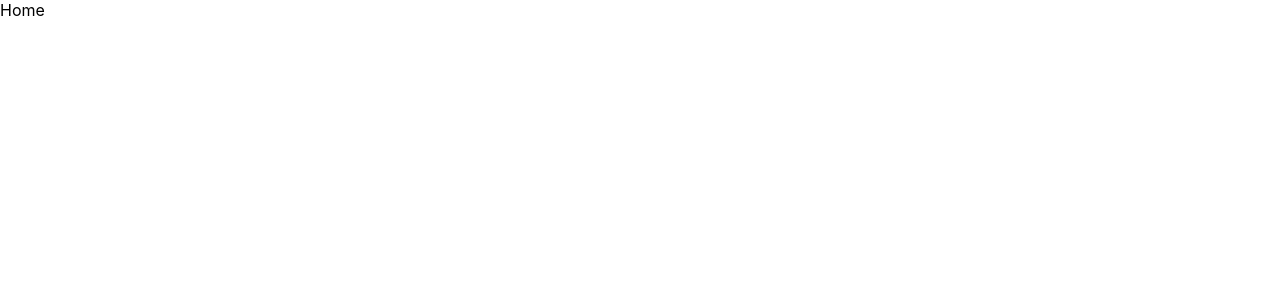
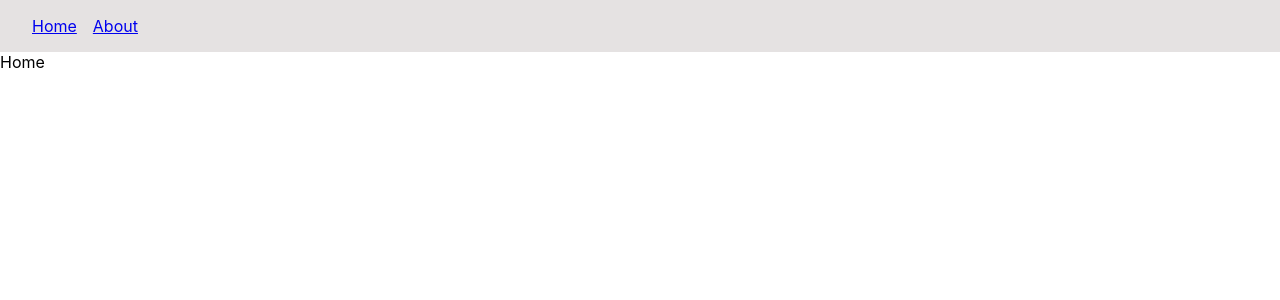
Before and after one commit to hasse0303/react-router-demo, a React (Create React App) app: page / in a window 1280 px wide. Shown: the top 300 px of the page. Built offline with nearby package versions, Linux system fonts and the light colour scheme.

Commit message:
Use Link component to navigate route

```diff
--- a/src/App.js
+++ b/src/App.js
@@ -2,13 +2,17 @@ import { Routes, Route} from 'react-router-dom'
 import './App.css';
 import { Home } from './components/Home';
 import { About } from './components/About';
+import { Navbar } from './components/Navbar';
 
 function App() {
   return (
-    <Routes>
-      <Route path='/' element={<Home />} />
-      <Route path='about' element={<About />} />
-    </Routes>
+    <>
+      <Navbar />
+      <Routes>
+        <Route path='/' element={<Home />} />
+        <Route path='about' element={<About />} />
+      </Routes>
+    </>
   );
 }
 
--- /dev/null
+++ b/src/components/Navbar.js
@@ -0,0 +1,10 @@
+import { Link } from 'react-router-dom'
+
+export const Navbar = () => {
+  return (
+    <nav>
+        <Link to={'/'}>Home</Link>
+        <Link to={'/about'}>About</Link>
+    </nav>
+  )
+}
--- a/src/index.css
+++ b/src/index.css
@@ -11,3 +11,11 @@ code {
   font-family: source-code-pro, Menlo, Monaco, Consolas, 'Courier New',
     monospace;
 }
+nav {
+  background-color: rgb(229, 226, 226);
+  padding: 16px 32px;
+}
+
+nav a {
+  margin-right: 16px;
+}
```
